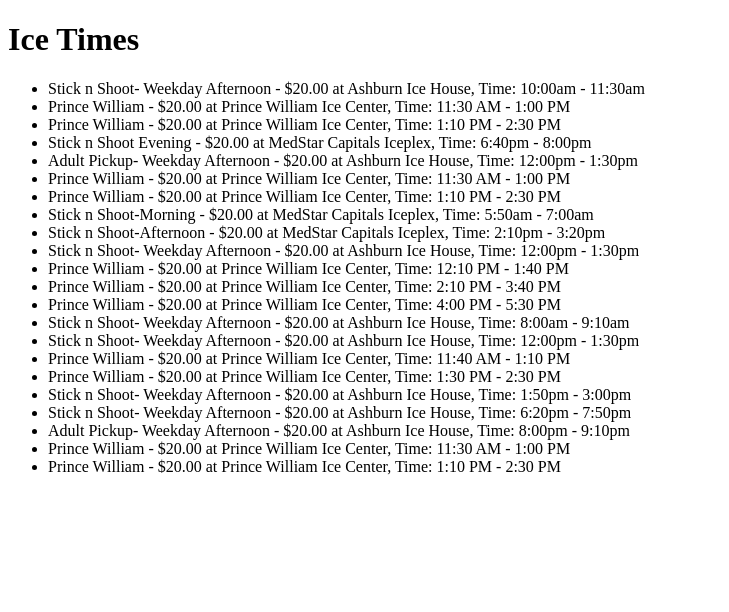
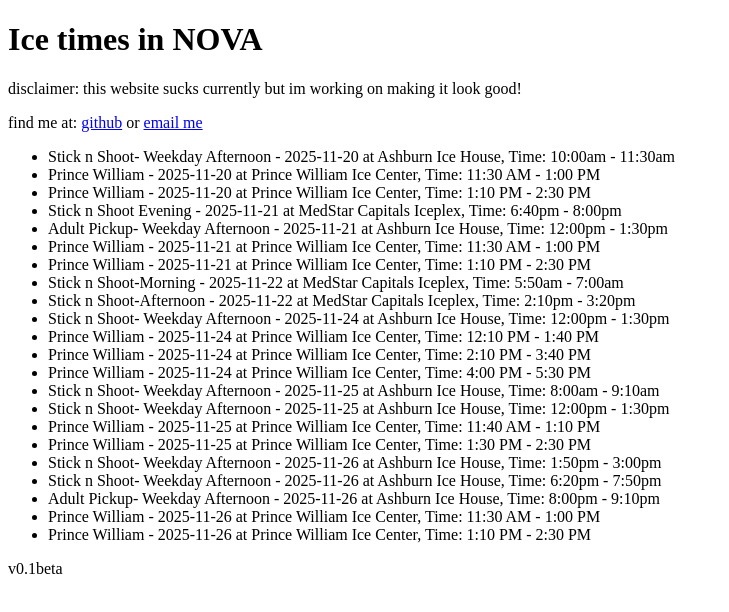
Before and after one commit to eloisedev/tendy, a website: page index.html in a window 1280 px wide. Shown: the whole page, without its empty margins (0-729 px from the left). Drawn offline with Linux system fonts and the light colour scheme.

Commit message:
Updating index.html

```diff
--- a/index.html
+++ b/index.html
@@ -5,8 +5,11 @@
   <title>Ice Times in NOVA</title>
 </head>
 <body>
-  <h1>Ice Times</h1>
+  <h1>Ice times in NOVA</h1>
+  <p>disclaimer: this website sucks currently but im working on making it look good!</p>
+  <p>find me at: <a href="https://github.com/eloisedev/tendy">github</a> or <a href="mailto:eloiseedevito@gmail.com">email me</a></p>
   <ul id="iceTimesList"></ul>
+  <p> v0.1beta</p>
 
   <script>
     async function fetchIceTimes() {
@@ -18,7 +21,7 @@
 
       iceTimes.forEach(event => {
         const li = document.createElement('li');
-        li.textContent = `${event.title} - ${event.price} at ${event.location}, Time: ${event.time}`;
+        li.textContent = `${event.title} - ${event.date} at ${event.location}, Time: ${event.time}`;
         list.appendChild(li);
       });
     }
```
